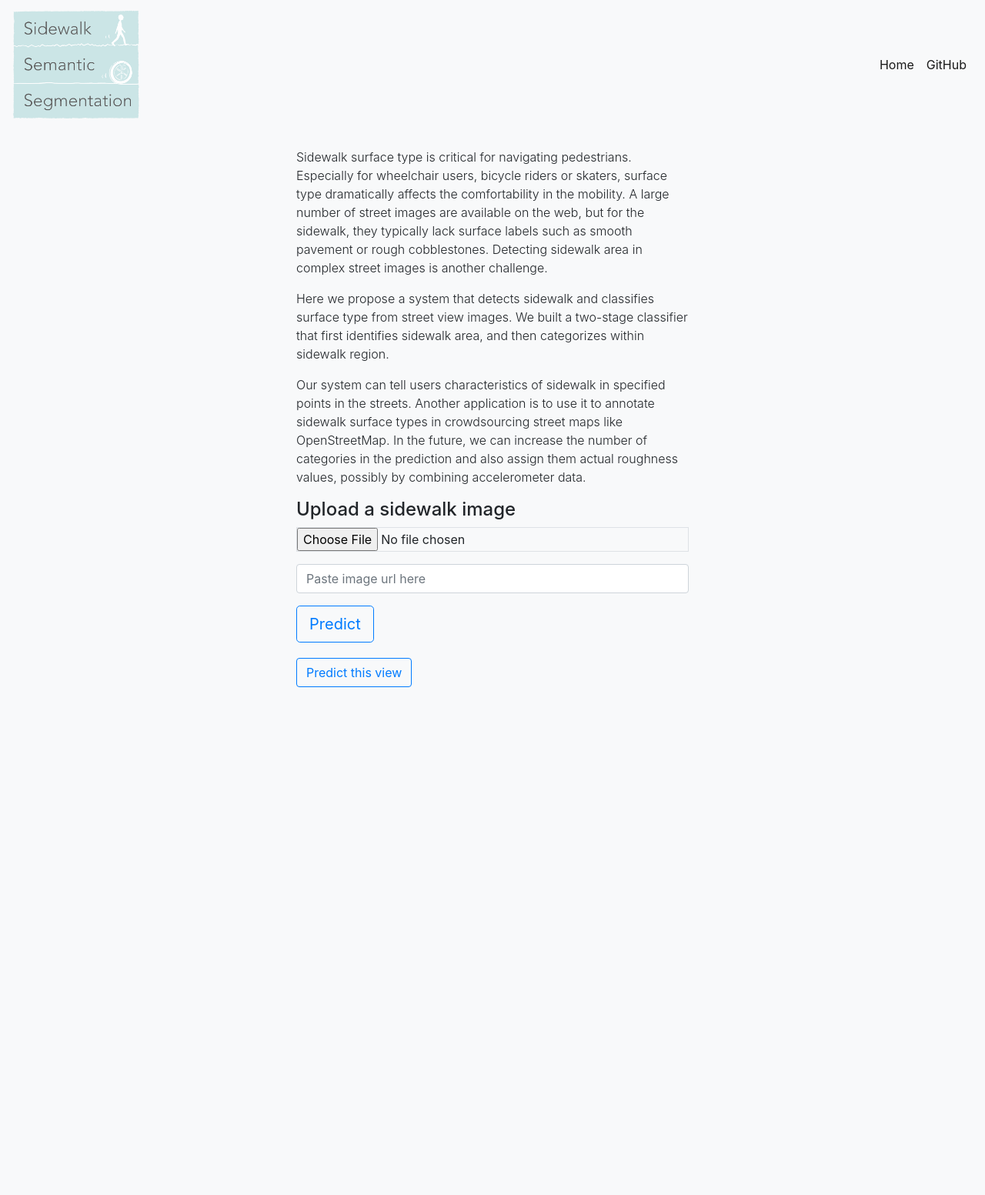
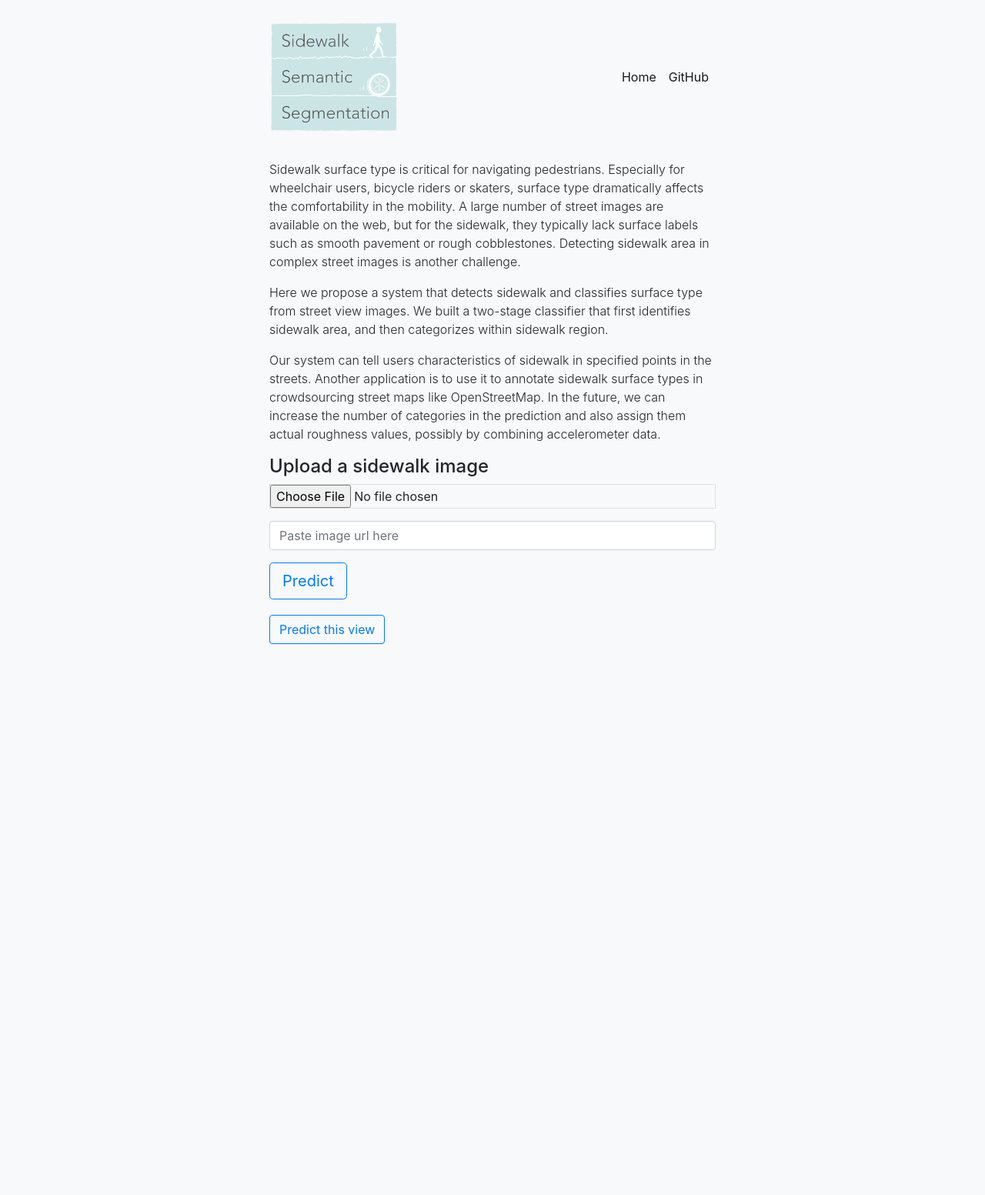
Before and after one commit to mknz/dsr-road-roughness-prediction, a Flask app: page / in a window 1280 px wide. Shown: the whole page at 77% size. After the commit the page ends 837 px from the top, so only its background shows below. Run offline with Flask 2, Linux system fonts and the light colour scheme; some libraries are stand-ins or nearby versions.

Commit message:
Adjust margin

```diff
--- a/road_roughness_prediction/app/templates/index.html
+++ b/road_roughness_prediction/app/templates/index.html
@@ -1,7 +1,5 @@
 {% extends 'layout.html' %}
 {% block content %}
-<div class="col-md-12">
-  <div class="col-md-6 offset-md-3">
     <div class="font-weight-light mt-4">
       <p>Sidewalk surface type is critical for navigating pedestrians.
       Especially for wheelchair users, bicycle riders or skaters, surface
@@ -28,11 +26,11 @@
       <div class="mb-3"><input type=file name=image_file class="form-control-file border"></div>
       <div class="mb-3"><input id="image-url" type=text name=image_url placeholder="Paste image url here" class="form-control"></div>
       <div class="mb-3"><input id="predict-btn" type=submit class="btn btn-outline-primary btn-lg" value=Predict onclick="$('#loading').show();"></div>
-      <div id="loading" style="display:none;"><img src="{{ url_for('static', filename='loading1.gif') }}" alt="" />Making a prediction...</div>
+      <div id="loading" style="display:none;"><img src="{{ url_for('static', filename='loading1.gif') }}" alt="" />&nbsp; Making a prediction...</div>
     </form>
 
   <input type=submit id="street-view-static-image-btn" class="btn btn-outline-primary mt-1 mb-1" value="Predict this view" onclick="predict_street_view();">
-  <div id="street-view" class="mb-3"></div>
+  <div id="street-view"></div>
   <script>
     var panorama;
     function initialize() {
@@ -63,7 +61,4 @@
   <script async defer
           src="https://maps.googleapis.com/maps/api/js?key={{ config.GOOGLE_MAP_API_KEY }}&callback=initialize">
   </script>
-  </div>
-
-</div>
 {% endblock %}
--- a/road_roughness_prediction/app/templates/layout.html
+++ b/road_roughness_prediction/app/templates/layout.html
@@ -8,6 +8,7 @@
     <title>Sidewalk Semantic Segmentation</title>
   </head>
   <body class="bg-light">
+    <div class="col-md-6 offset-md-3 mt-3 mb-3">
     {% include 'header.html' %}
     <div class="container">
     {% with messages = get_flashed_messages(with_categories=true) %}
@@ -23,6 +24,7 @@
 {% endwith %}
       {% block content %} {% endblock %}
     </div>
+  </div>
     <script src="https://code.jquery.com/jquery-3.2.1.slim.min.js" integrity="sha384-KJ3o2DKtIkvYIK3UENzmM7KCkRr/rE9/Qpg6aAZGJwFDMVNA/GpGFF93hXpG5KkN" crossorigin="anonymous"></script>
     <script src="https://cdnjs.cloudflare.com/ajax/libs/popper.js/1.12.9/umd/popper.min.js" integrity="sha384-ApNbgh9B+Y1QKtv3Rn7W3mgPxhU9K/ScQsAP7hUibX39j7fakFPskvXusvfa0b4Q" crossorigin="anonymous"></script>
     <script src="https://maxcdn.bootstrapcdn.com/bootstrap/4.0.0/js/bootstrap.min.js" integrity="sha384-JZR6Spejh4U02d8jOt6vLEHfe/JQGiRRSQQxSfFWpi1MquVdAyjUar5+76PVCmYl" crossorigin="anonymous"></script>
--- a/road_roughness_prediction/app/templates/prediction.html
+++ b/road_roughness_prediction/app/templates/prediction.html
@@ -1,7 +1,5 @@
 {% extends 'layout.html' %}
 {% block content %}
-  <div class="col-md-6 offset-md-3">
-    <p><img src="{{out_image_url}}"\></p>
-    <pre>{{ summary }}</pre>
-  </div>
+  <p><img src="{{out_image_url}}"\></p>
+  <pre>{{ summary }}</pre>
 {% endblock %}
```
